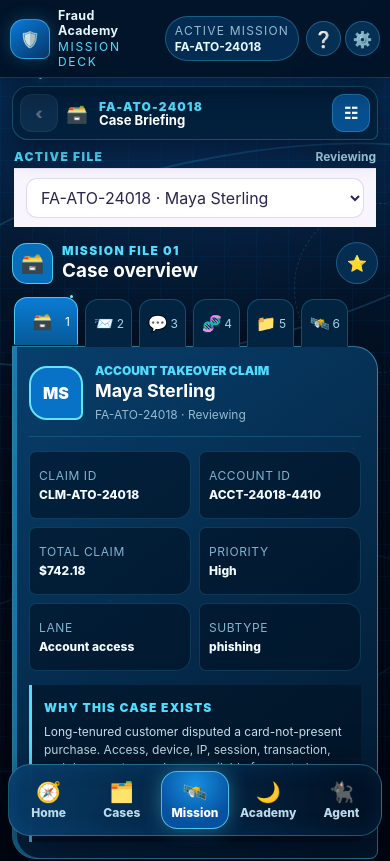
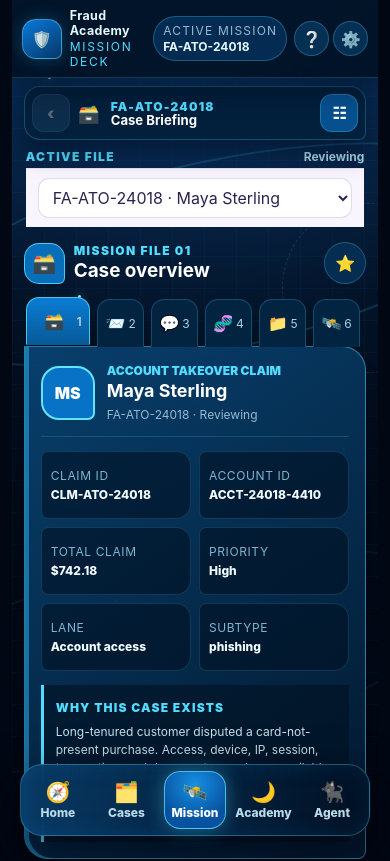
Before and after one commit to iamre2024-debug/fraud-Academy-v1, a React (Vite) app: page / in a window 390 px wide. Shown: the top 861 px of the page. Built offline with nearby package versions, Linux system fonts and the light colour scheme.

Commit message:
Scale mobile deck with viewport

```diff
--- a/scripts/mobile-blue-mission-deck-smoke-check.mjs
+++ b/scripts/mobile-blue-mission-deck-smoke-check.mjs
@@ -103,7 +103,7 @@ if (importantCount > 12) failures.push(`Mission Deck v3 has ${importantCount} !i
 if (/body\[data-layout-mode="desktop"\]/.test(styles)) failures.push('Mission Deck v3 must not alter the desktop layout.');
 if (/#ff4fd8|#d76bff|#ff9be9/i.test(styles)) failures.push('Mission Deck v3 contains the retired pink/purple palette.');
 if (/width:\s*min\(100%,\s*430px\)/.test(styles)) failures.push('Mission Deck v3 must fill the phone viewport instead of using the retired 430px shell cap.');
-if (!styles.includes('--md-shell-width: 480px;')) failures.push('Mission Deck v3 must preserve the approved slender 480px adaptive phone shell.');
+if (!styles.includes('--md-shell-width: 94vw;')) failures.push('Mission Deck v3 must preserve a proportional phone shell across browser zoom levels.');
 if (/calc\(50vw\s*-\s*(?:205|209)px\)/.test(styles)) failures.push('Mission Deck v3 must not position controls against the retired 430px shell.');
 if (!/\.mission-mobile-dock\s*\{[^}]*grid-template-columns:\s*repeat\(5,\s*minmax\(0,\s*1fr\)\)/s.test(styles)) {
   failures.push('Mission Deck v3 must keep primary navigation in a five-column bottom dock.');
--- a/src/mobileMissionDeckV3.css
+++ b/src/mobileMissionDeckV3.css
@@ -4,8 +4,8 @@
  */
 
 body[data-layout-mode="mobile"] {
-  --md-shell-width: 480px;
-  --md-shell-half: 240px;
+  --md-shell-width: 94vw;
+  --md-shell-gutter: 3vw;
   --md-ink: #010713;
   --md-night: #02152b;
   --md-panel: #062c52;
@@ -205,8 +205,8 @@ body[data-layout-mode="mobile"] #root {
   position: fixed;
   z-index: 150;
   top: 76px;
-  left: max(10px, calc(50vw - var(--md-shell-half) + 10px), env(safe-area-inset-left));
-  right: max(10px, calc(50vw - var(--md-shell-half) + 10px), env(safe-area-inset-right));
+  left: max(calc(var(--md-shell-gutter) + 10px), env(safe-area-inset-left));
+  right: max(calc(var(--md-shell-gutter) + 10px), env(safe-area-inset-right));
   border: 1px solid rgba(94, 226, 255, 0.42);
   border-radius: 22px 8px 22px 22px;
   background: linear-gradient(145deg, rgba(8, 64, 112, 0.98), rgba(2, 20, 40, 0.99));
@@ -278,9 +278,9 @@ body[data-layout-mode="mobile"] #root {
   position: fixed;
   z-index: 130;
   top: auto;
-  right: max(8px, calc(50vw - var(--md-shell-half) + 8px), env(safe-area-inset-right));
+  right: max(calc(var(--md-shell-gutter) + 8px), env(safe-area-inset-right));
   bottom: max(8px, env(safe-area-inset-bottom));
-  left: max(8px, calc(50vw - var(--md-shell-half) + 8px), env(safe-area-inset-left));
+  left: max(calc(var(--md-shell-gutter) + 8px), env(safe-area-inset-left));
   width: auto;
   display: grid;
   grid-template-columns: repeat(5, minmax(0, 1fr));
@@ -2023,8 +2023,8 @@ body[data-layout-mode="mobile"] #root {
     padding-left: max(8px, env(safe-area-inset-left));
   }
   .mission-mobile-dock {
-    right: max(4px, env(safe-area-inset-right));
-    left: max(4px, env(safe-area-inset-left));
+    right: max(calc(var(--md-shell-gutter) + 4px), env(safe-area-inset-right));
+    left: max(calc(var(--md-shell-gutter) + 4px), env(safe-area-inset-left));
     gap: 3px;
     padding-inline: 4px;
   }
```
Also changed, not shown: 1 other file (tests, documents, lock files or other folders).
